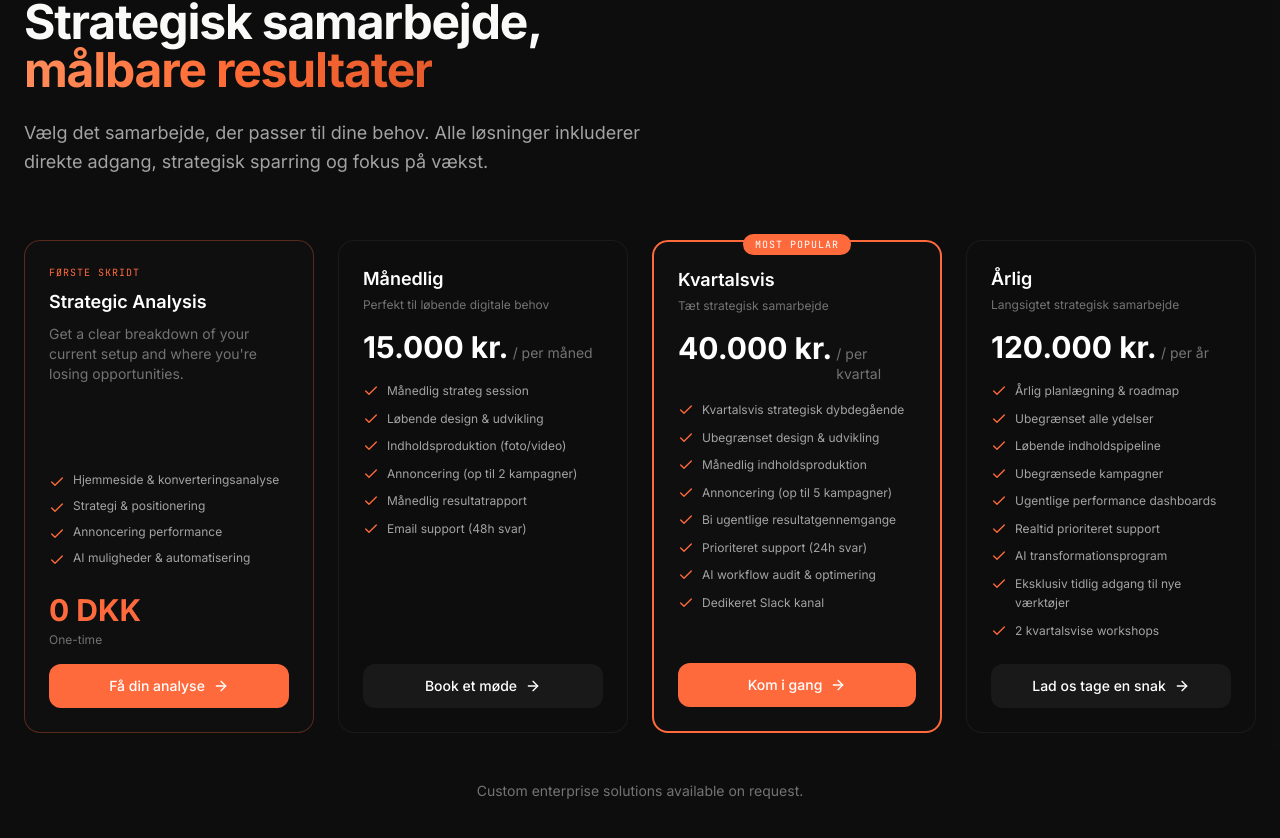
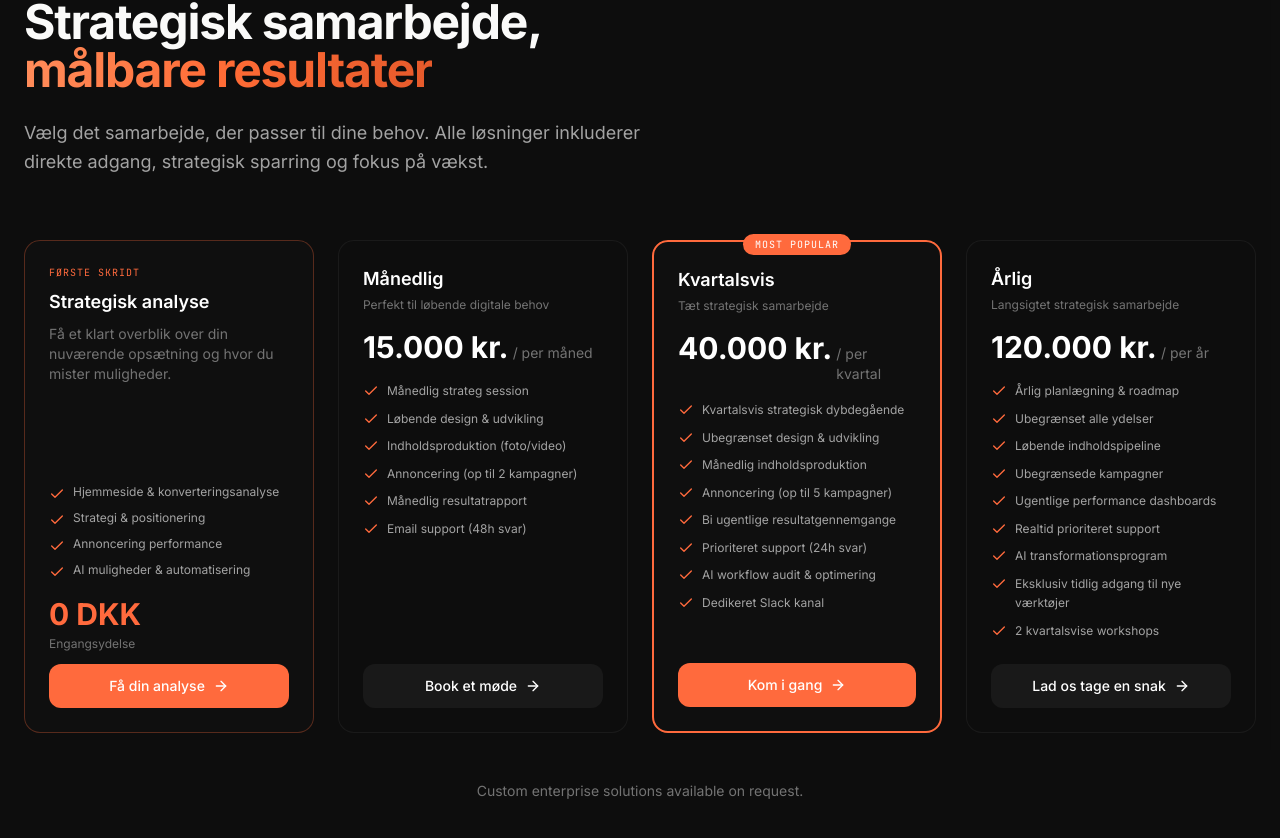
Before and after one commit to hejculto/premium-site, a Next.js app: page / in a window 1280 px wide. Shown: the part 6617-7455 px from the top of the page. Built offline with nearby package versions, Linux system fonts and the light colour scheme.

Commit message:
Fix spacing: tighten 0 DKK card, use Strategisk analyse

```diff
--- a/src/components/AdvisoryPlans.tsx
+++ b/src/components/AdvisoryPlans.tsx
@@ -63,12 +63,12 @@ export function AdvisoryPlans() {
               FØRSTE SKRIDT
             </span>
             <h3 className="text-lg font-semibold text-white mb-2">
-              Strategic Analysis
+              Strategisk analyse
             </h3>
-            <p className="text-neutral-500 text-sm mb-4 flex-grow">
-              Get a clear breakdown of your current setup and where you&apos;re losing opportunities.
+            <p className="text-neutral-500 text-sm mb-3 flex-grow">
+              Få et klart overblik over din nuværende opsætning og hvor du mister muligheder.
             </p>
-            <ul className="space-y-2 mb-6">
+            <ul className="space-y-2 mb-4">
               {strategicAnalysis.features.map((feature, i) => (
                 <li key={i} className="flex items-start gap-2">
                   <Check className="w-4 h-4 text-[#ff6a3d] flex-shrink-0 mt-0.5" />
@@ -78,7 +78,7 @@ export function AdvisoryPlans() {
             </ul>
             <div className="mt-auto">
               <div className="text-3xl font-bold text-[#ff6a3d] mb-1">0 DKK</div>
-              <p className="text-xs text-neutral-500 mb-4">One-time</p>
+              <p className="text-xs text-neutral-500 mb-3">Engangsydelse</p>
               <motion.button
                 onClick={scrollToContact}
                 className="w-full px-5 py-3 bg-[#ff6a3d] text-white font-medium rounded-xl hover:bg-[#ff6a3d]/90 transition-colors flex items-center justify-center gap-2 text-sm"
```
